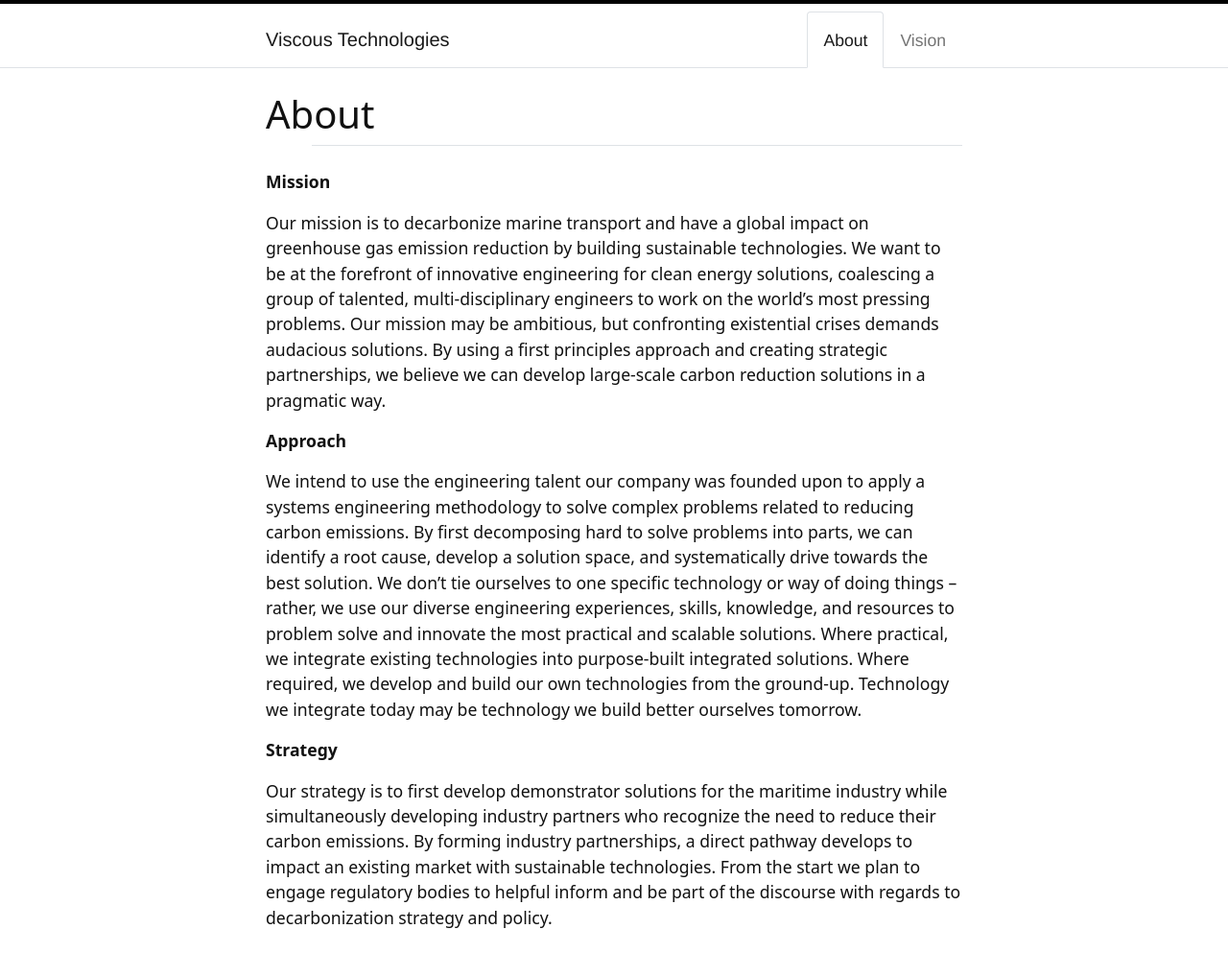
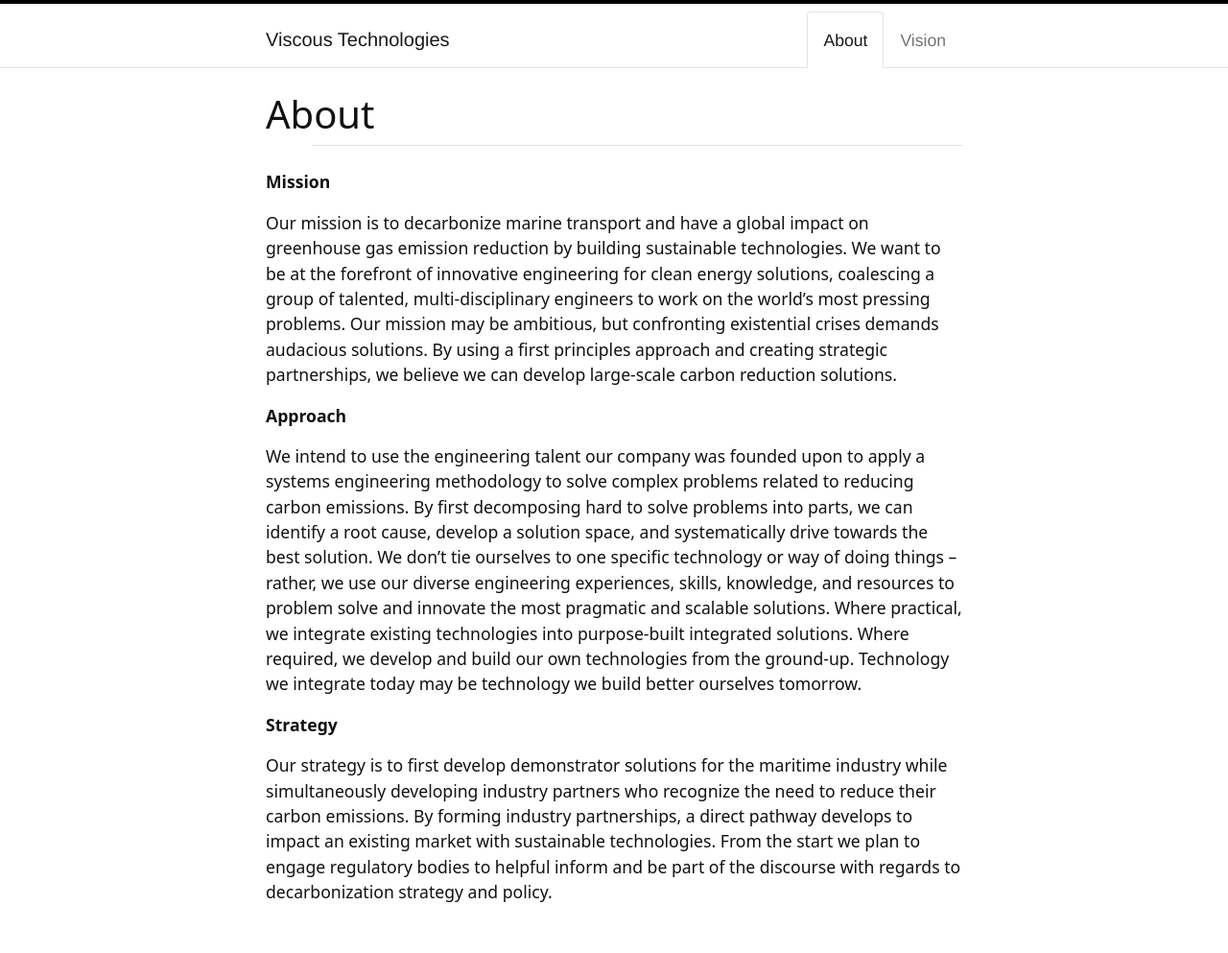
Before and after one commit to ccluett/viscous.tech, a Jekyll site: the page built from content/about.md, in a window 1280 px wide. Shown: the whole page at 96% size. Built offline with Jekyll 4.4.1, drawn with Linux system fonts in a browser that asks for light colours; after the commit the page ends 967 px from its top, so only the background shows below that.

Commit message:
Update about.md

```diff
--- a/content/about.md
+++ b/content/about.md
@@ -5,12 +5,11 @@
 
 **Mission**
 
-Our mission is to decarbonize marine transport and have a global impact on greenhouse gas emission reduction by building sustainable technologies. We want to be at the forefront of innovative engineering for clean energy solutions, coalescing a group of talented, multi-disciplinary engineers to work on the world’s most pressing problems. Our mission may be ambitious, but confronting existential crises demands audacious solutions. By using a first principles approach and creating strategic partnerships, we believe we can develop large-scale carbon reduction solutions in a pragmatic way.
+Our mission is to decarbonize marine transport and have a global impact on greenhouse gas emission reduction by building sustainable technologies. We want to be at the forefront of innovative engineering for clean energy solutions, coalescing a group of talented, multi-disciplinary engineers to work on the world’s most pressing problems. Our mission may be ambitious, but confronting existential crises demands audacious solutions. By using a first principles approach and creating strategic partnerships, we believe we can develop large-scale carbon reduction solutions.
 
 **Approach**
 
-We intend to use the engineering talent our company was founded upon to apply a systems engineering methodology to solve complex problems related to reducing carbon emissions. By first decomposing hard to solve problems into parts, we can identify a root cause, develop a solution space, and systematically drive towards the best solution. We don’t tie ourselves to one specific technology or way of doing things – rather, we use our diverse engineering experiences, skills, knowledge, and resources to problem solve and innovate the most practical and scalable solutions.
-Where practical, we integrate existing technologies into purpose-built integrated solutions. Where required, we develop and build our own technologies from the ground-up. Technology we integrate today may be technology we build better ourselves tomorrow.
+We intend to use the engineering talent our company was founded upon to apply a systems engineering methodology to solve complex problems related to reducing carbon emissions. By first decomposing hard to solve problems into parts, we can identify a root cause, develop a solution space, and systematically drive towards the best solution. We don’t tie ourselves to one specific technology or way of doing things – rather, we use our diverse engineering experiences, skills, knowledge, and resources to problem solve and innovate the most pragmatic and scalable solutions. Where practical, we integrate existing technologies into purpose-built integrated solutions. Where required, we develop and build our own technologies from the ground-up. Technology we integrate today may be technology we build better ourselves tomorrow.
 
 **Strategy**
 
```
